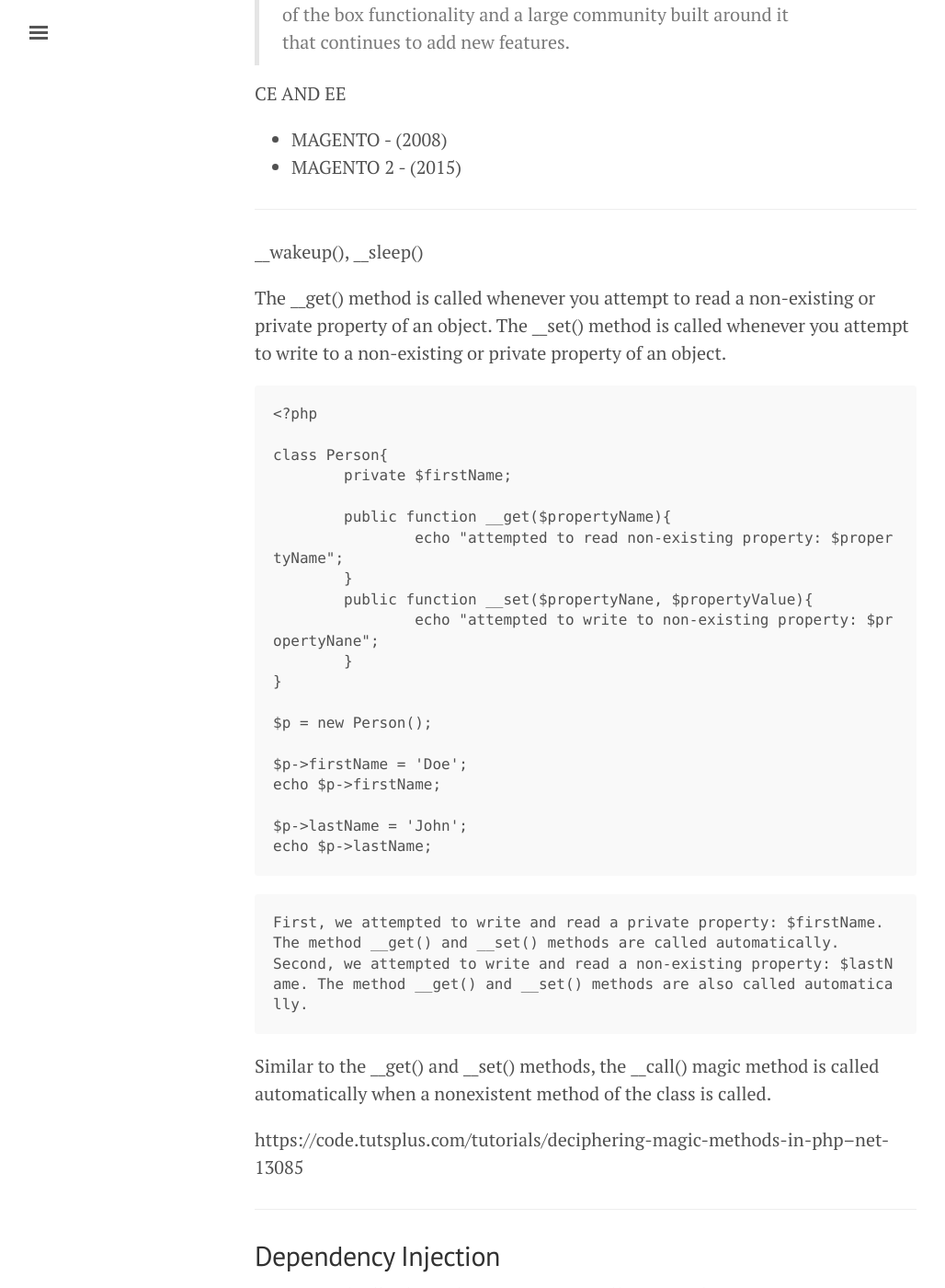
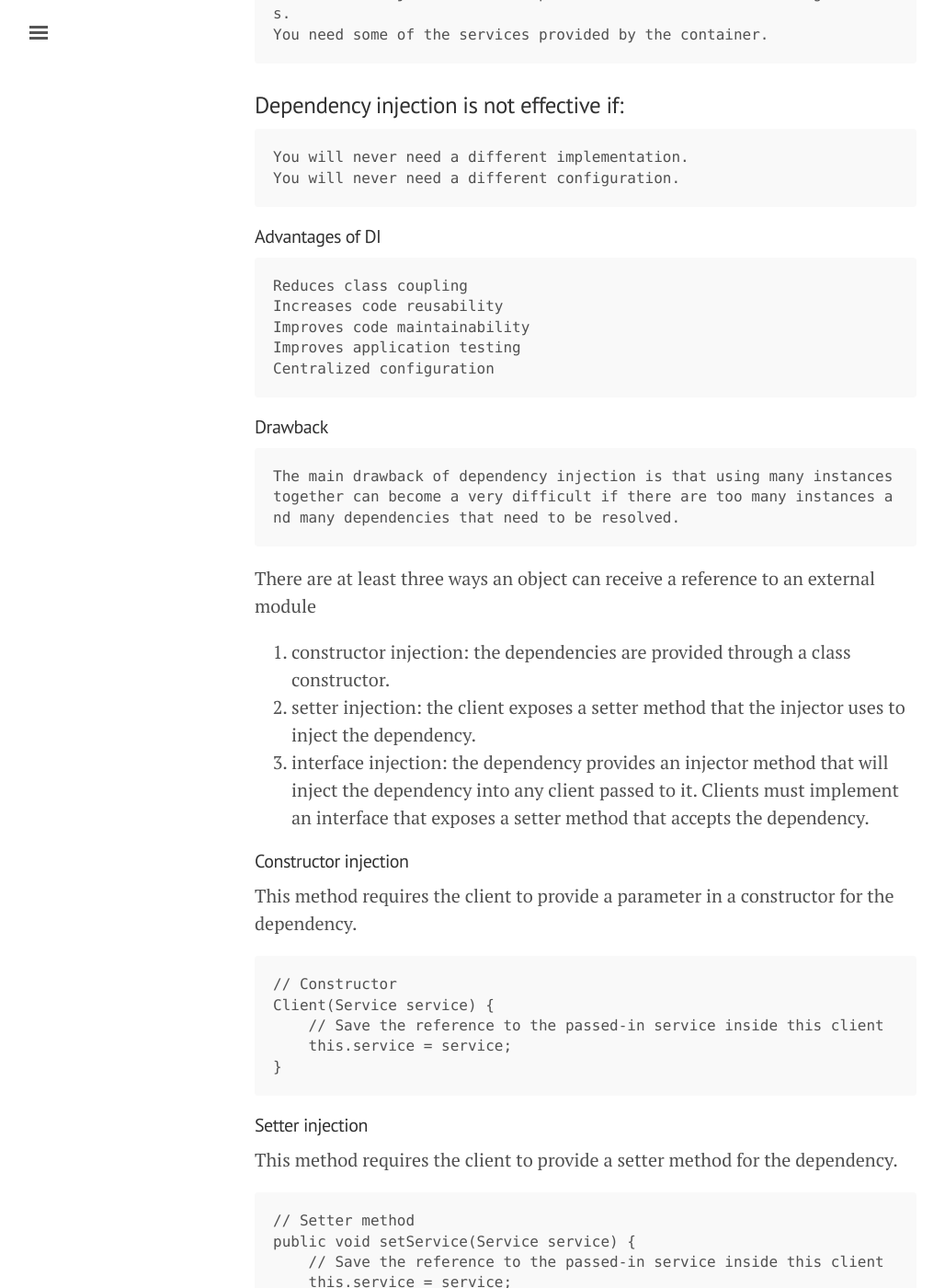
Before and after one commit to teymur-valiyev/techtalks, a Jekyll site: the page built from _posts/2017-11-11-magento2-dependency-injection.md, in a window 1280 px wide and 1400 px high, scrolled down 4746 px. Shown: the whole window at 92% size, without its empty margins (3-1031 px from the left). Built offline with Jekyll 4.4.1, drawn with Linux system fonts in a browser that asks for light colours; nearby versions of some CDN libraries; library files that are not in the unit come from our copies; some of the changed text lies outside the part shown.

Commit message:
dependency injection

````diff
--- a/_posts/2017-11-11-magento2-dependency-injection.md
+++ b/_posts/2017-11-11-magento2-dependency-injection.md
@@ -178,63 +178,7 @@ d($variable);
 }
 ```
 
-##Magento
->Magento is the World’s #1 Commerce Platform
-Magento is the leading platform for open commerce innovation. Every year, Magento handles over $100 billion in gross merchandise volume
-
-
->Magento is the leading eCommerce platform used for online stores. It is a high-performant, scalable solution with powerful out of the box functionality and a large community built around it that continues to add new features.
-
-CE AND EE
-* MAGENTO - (2008)
-* MAGENTO 2 - (2015)
-
-
----------------------------------------
-
-
-
-__wakeup(), __sleep()
-
-
-
-The __get() method is called whenever you attempt to read a non-existing or private property of an object.
-The __set() method is called whenever you attempt to write to a non-existing or private property of an object.
-
-```
-<?php
-
-class Person{
-	private $firstName;
-
-	public function __get($propertyName){
-		echo "attempted to read non-existing property: $propertyName";
-	}
-	public function __set($propertyNane, $propertyValue){
-		echo "attempted to write to non-existing property: $propertyNane";
-	}
-}
-
-$p = new Person();
-
-$p->firstName = 'Doe';
-echo $p->firstName;
-
-$p->lastName = 'John';
-echo $p->lastName;
-```
-
-
-    First, we attempted to write and read a private property: $firstName.  The method __get() and __set() methods are called automatically.
-    Second, we attempted to write and read a non-existing property: $lastName. The method __get() and __set() methods are also called automatically.
-
-
-
-Similar to the __get() and __set() methods, the __call() magic method is called automatically when a nonexistent method of the class is called.
-
-https://code.tutsplus.com/tutorials/deciphering-magic-methods-in-php--net-13085
-
-----------------------------------------------
+--------------------------------------
 
 ## Dependency Injection
 More specifically, dependency injection is effective in these situations:
@@ -401,7 +359,6 @@ The following example creates instances of Magento\Core\Model\Session with the c
     </type>
 </config>
 ```
-
 
 ### Abstraction-implementation mappings
 
@@ -559,13 +516,13 @@ $resultItem = $this->itemFactory->create([
 ]);
 ```
 
-  ### Proxies
+### Proxies
 
-  Magento’s constructor injection pattern enables you to flexibly manage your class dependencies.
+Magento’s constructor injection pattern enables you to flexibly manage your class dependencies.
 
-  If a class’s constructor is particularly resource-intensive, this can lead to unnecessary performance impact when another class depends on it
+If a class’s constructor is particularly resource-intensive, this can lead to unnecessary performance impact when another class depends on it
 
-  As an example, consider the following two classes:
+As an example, consider the following two classes:
   ```
   class SlowLoading
   {
````
Also changed, not shown: other parts of _posts/2017-11-11-magento2-dependency-injection.md (+14 -0 lines).
